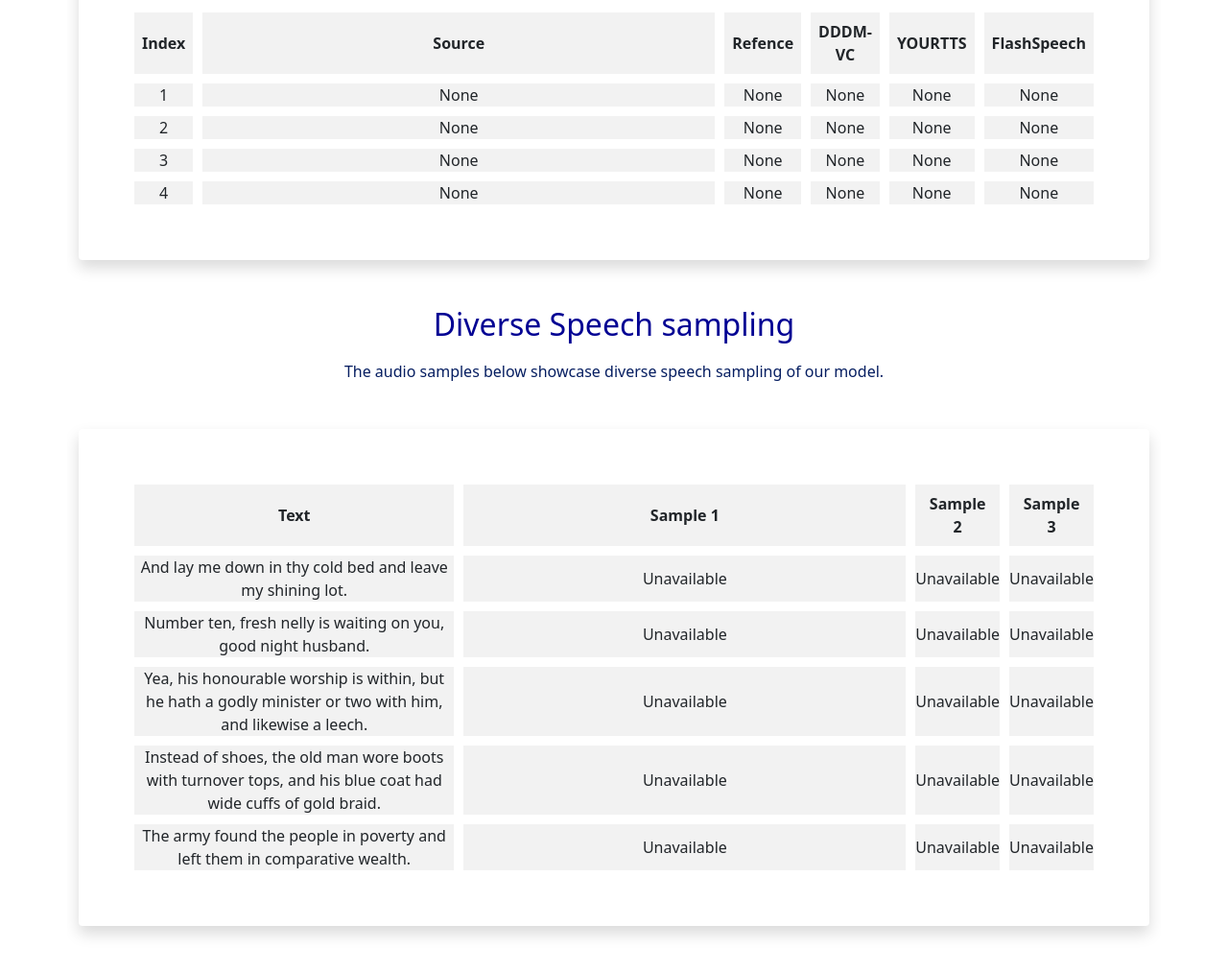
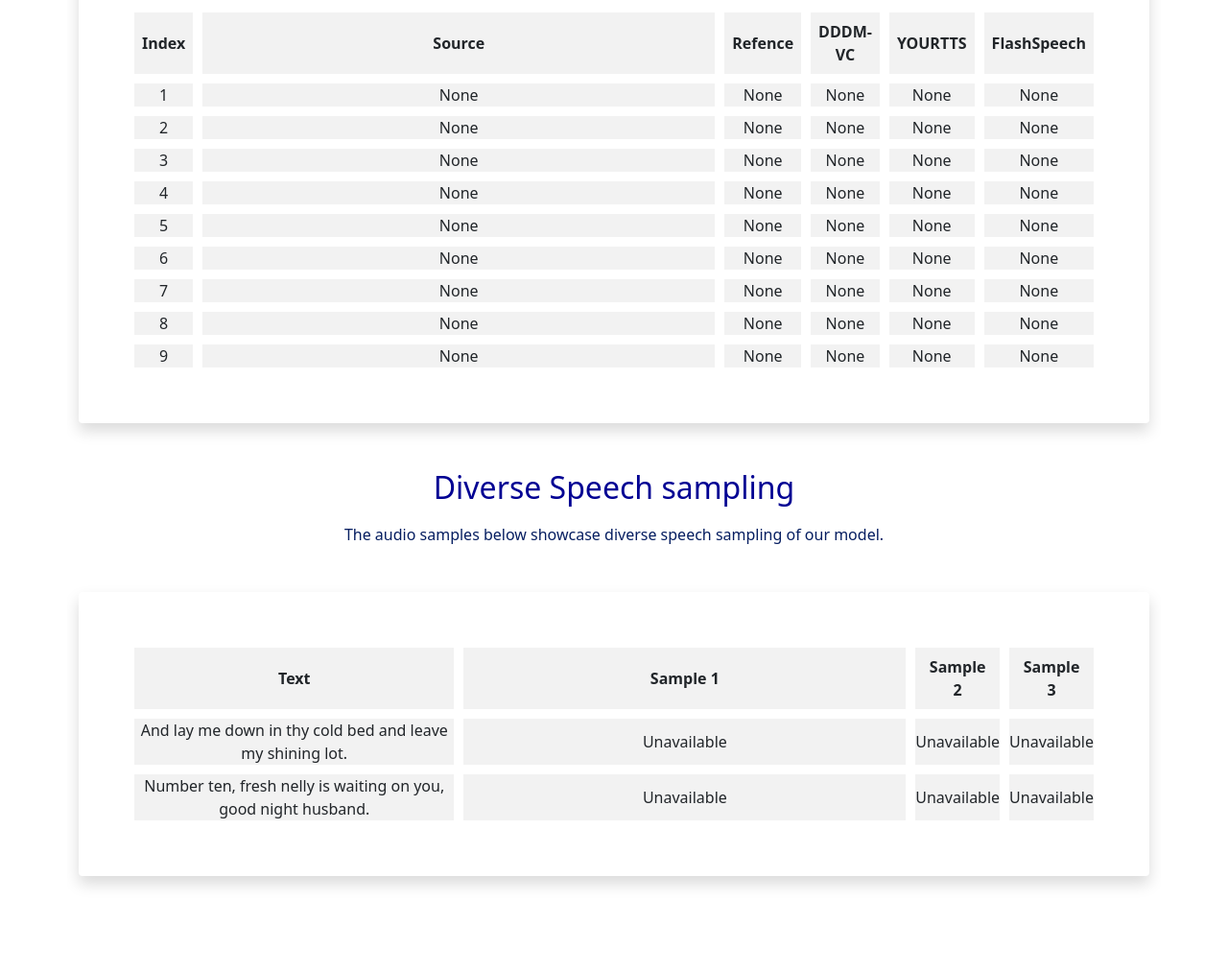
Before and after one commit to flashspeech/flashspeech.github.io, a plain HTML site: page index.html in a window 1280 px wide. Shown: the part 3901-4914 px from the top of the page at 96% size. After the commit the page ends 4862 px from the top, so only its background shows below. Drawn offline with nearby package versions, Linux system fonts and the light colour scheme; some packages are replaced by stand-ins of ours.

Commit message:
Update index.html

```diff
--- a/index.html
+++ b/index.html
@@ -311,7 +311,7 @@
   const table3 = document.getElementById("audioSamplesTable3");
   const datasets3 = ["ori", "ref", "dddm_vc", "yourtts", "norm"]; // 示例模型名称
 
-  for (let i = 1; i < 5; i++) { // 假设有10个样本
+  for (let i = 1; i < 10; i++) { // 假设有10个样本
     let row = document.createElement('tr');
     let indexCell = document.createElement('td');
     indexCell.style.verticalAlign = 'middle';
@@ -387,7 +387,7 @@
 
 
 
-  for (let i = 1; i <= 5; i++) { // Adjust the number of samples as needed
+  for (let i = 1; i <= 2; i++) { // Adjust the number of samples as needed
     let row = document.createElement('tr');
     let indexCell = document.createElement('td');
     indexCell.style.verticalAlign = 'middle';
```
